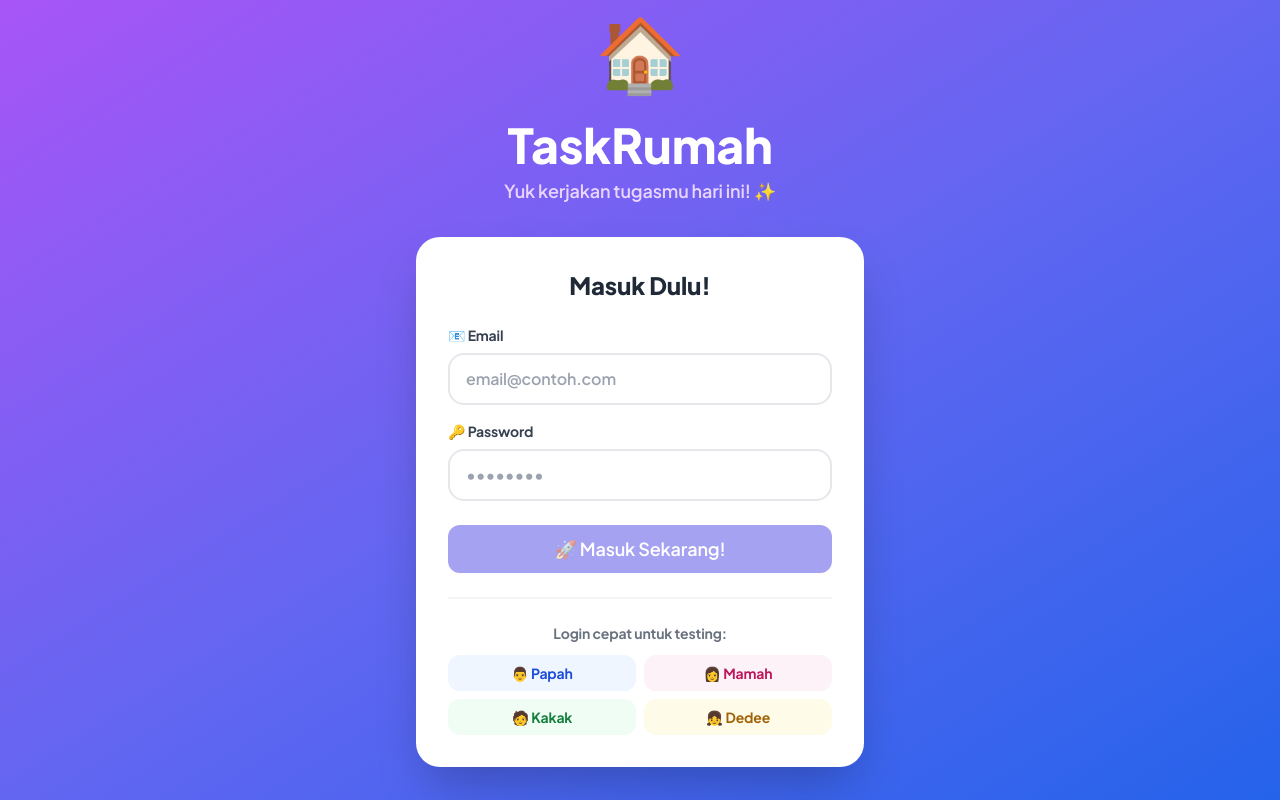
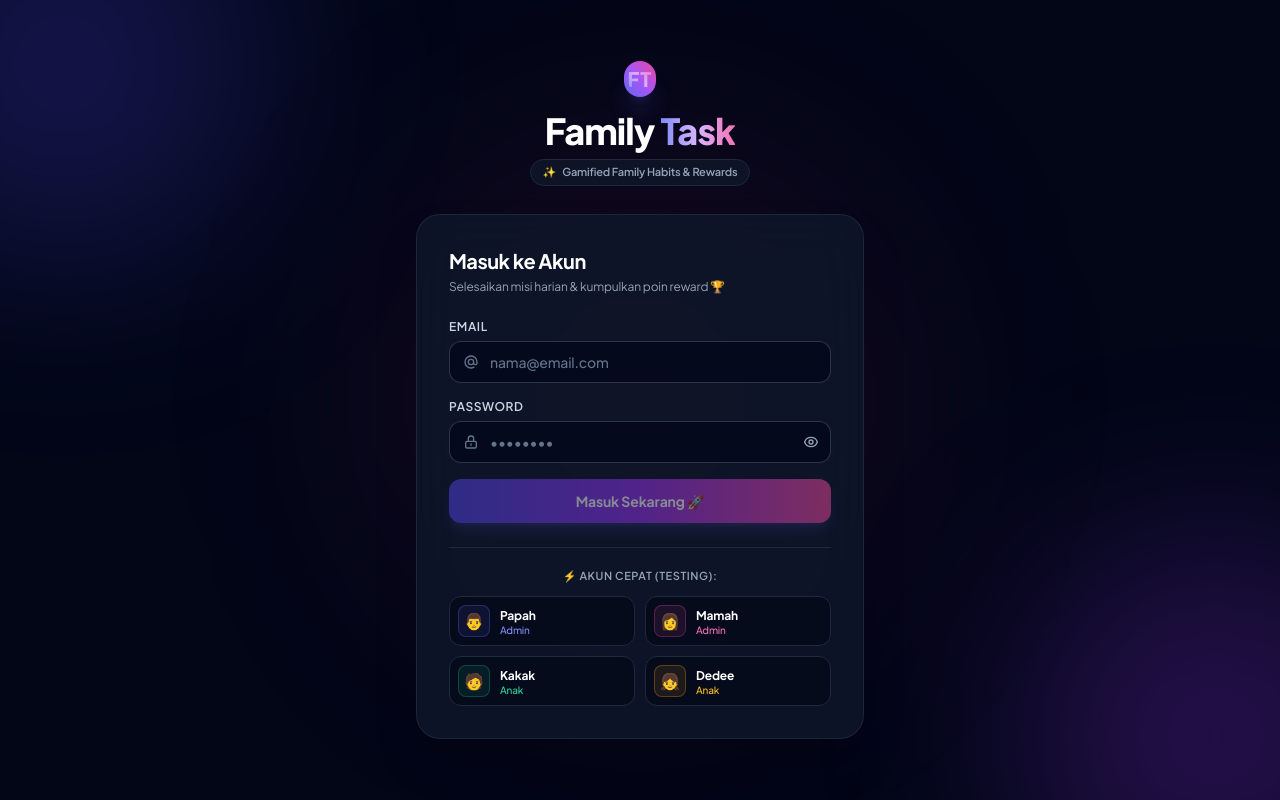
Before and after one commit to andyaloys/taskrumah, an Angular app in the folder frontend/taskrumah-web/: page /login in a window 1280 px wide. Built offline with nearby package versions, Linux system fonts and the light colour scheme.

Commit message:
feat(brand): ganti nama aplikasi menjadi FamilyTask dan redesain halaman login modern gen-z

```diff
--- a/frontend/taskrumah-web/src/app/app.component.ts
+++ b/frontend/taskrumah-web/src/app/app.component.ts
@@ -10,5 +10,5 @@ import { DialogContainerComponent } from './shared/components/dialog-container/d
   styleUrl: './app.component.scss'
 })
 export class AppComponent {
-  title = 'taskrumah-web';
+  title = 'FamilyTask';
 }
--- a/frontend/taskrumah-web/src/app/features/admin/admin-layout/admin-layout.component.ts
+++ b/frontend/taskrumah-web/src/app/features/admin/admin-layout/admin-layout.component.ts
@@ -17,11 +17,11 @@ import { NotificationService } from '../../../core/services/notification.service
           <!-- Brand Header -->
           <div class="p-5 border-b border-slate-800/80 flex items-center justify-between">
             <div class="flex items-center space-x-3">
-              <div class="w-9 h-9 rounded-xl bg-indigo-600 flex items-center justify-center text-white shadow-sm font-bold">
-                TR
+              <div class="w-9 h-9 rounded-xl bg-gradient-to-tr from-indigo-500 to-purple-600 flex items-center justify-center text-white shadow-sm font-black tracking-wider text-sm">
+                FT
               </div>
               <div>
-                <h1 class="font-bold text-white text-base tracking-tight">TaskRumah</h1>
+                <h1 class="font-extrabold text-white text-base tracking-tight">Family<span class="text-indigo-400">Task</span></h1>
                 <p class="text-slate-400 text-xs font-medium">Family Management</p>
               </div>
             </div>
--- a/frontend/taskrumah-web/src/app/features/auth/login/login.component.html
+++ b/frontend/taskrumah-web/src/app/features/auth/login/login.component.html
@@ -1,83 +1,179 @@
-<div class="min-h-screen bg-gradient-to-br from-purple-500 via-indigo-500 to-blue-600 flex items-center justify-center p-4">
-  <div class="w-full max-w-md">
-    <!-- Logo & Title -->
-    <div class="text-center mb-8">
-      <div class="text-7xl mb-4 animate-bounce">🏠</div>
-      <h1 class="text-5xl font-black text-white mb-2">TaskRumah</h1>
-      <p class="text-purple-200 text-lg font-semibold">Yuk kerjakan tugasmu hari ini! ✨</p>
+<div class="min-h-screen bg-slate-950 text-slate-100 flex items-center justify-center p-4 relative overflow-hidden selection:bg-purple-500 selection:text-white">
+  <!-- Dynamic Ambient Glows (Gen-Z Mesh Aesthetics) -->
+  <div class="absolute -top-32 -left-32 w-96 h-96 bg-indigo-600/25 rounded-full blur-[100px] pointer-events-none"></div>
+  <div class="absolute -bottom-32 -right-32 w-96 h-96 bg-purple-600/25 rounded-full blur-[100px] pointer-events-none"></div>
+  <div class="absolute top-1/2 left-1/2 -translate-x-1/2 -translate-y-1/2 w-[500px] h-[500px] bg-pink-600/10 rounded-full blur-[120px] pointer-events-none"></div>
+
+  <div class="w-full max-w-md relative z-10 py-6">
+    <!-- Header / Branding -->
+    <div class="text-center mb-7">
+      <div class="inline-flex p-1 rounded-2xl bg-gradient-to-tr from-indigo-500 via-purple-500 to-pink-500 shadow-xl shadow-indigo-500/20 mb-3.5">
+        <div class="w-13 h-13 rounded-[13px] bg-slate-900 flex items-center justify-center font-black text-xl tracking-wider text-transparent bg-clip-text bg-gradient-to-tr from-indigo-400 via-purple-300 to-pink-400">
+          FT
+        </div>
+      </div>
+      <h1 class="text-3xl sm:text-4xl font-extrabold tracking-tight text-white flex items-center justify-center gap-1.5">
+        <span>Family</span><span class="text-transparent bg-clip-text bg-gradient-to-r from-indigo-400 via-purple-300 to-pink-400">Task</span>
+      </h1>
+      <div class="mt-2 inline-flex items-center gap-1.5 px-3 py-1 rounded-full bg-slate-900/80 border border-slate-800 text-[11px] font-semibold text-slate-400 backdrop-blur-md">
+        <span>✨</span>
+        <span>Gamified Family Habits & Rewards</span>
+      </div>
     </div>
 
-    <!-- Login Card -->
-    <div class="bg-white rounded-3xl shadow-2xl p-8">
-      <h2 class="text-2xl font-black text-gray-800 mb-6 text-center">Masuk Dulu!</h2>
+    <!-- Login Card (Glassmorphism) -->
+    <div class="bg-slate-900/85 backdrop-blur-xl rounded-3xl border border-slate-800/90 shadow-2xl p-6 sm:p-8">
+      <div class="mb-6">
+        <h2 class="text-xl font-bold text-white tracking-tight">Masuk ke Akun</h2>
+        <p class="text-xs text-slate-400 mt-1">Selesaikan misi harian & kumpulkan poin reward 🏆</p>
+      </div>
 
       @if (error()) {
-        <div class="bg-red-50 border-2 border-red-200 text-red-700 p-4 rounded-2xl mb-4 font-semibold">
-          ⚠️ {{ error() }}
+        <div class="bg-rose-500/10 border border-rose-500/30 text-rose-300 p-3.5 rounded-xl mb-5 text-xs font-semibold flex items-start gap-2.5">
+          <svg class="w-4 h-4 text-rose-400 shrink-0 mt-0.5" fill="none" stroke="currentColor" viewBox="0 0 24 24">
+            <path stroke-linecap="round" stroke-linejoin="round" stroke-width="2" d="M12 9v2m0 4h.01m-6.938 4h13.856c1.54 0 2.502-1.667 1.732-3L13.732 4c-.77-1.333-2.694-1.333-3.464 0L3.34 16c-.77 1.333.192 3 1.732 3z"/>
+          </svg>
+          <span>{{ error() }}</span>
         </div>
       }
 
-      <form [formGroup]="form" (ngSubmit)="onSubmit()">
-        <div class="mb-4">
-          <label class="block text-sm font-bold text-gray-700 mb-2">📧 Email</label>
-          <input
-            type="email"
-            formControlName="email"
-            class="w-full px-4 py-3 rounded-2xl border-2 border-gray-200 focus:border-purple-400 focus:outline-none font-semibold transition-all"
-            placeholder="email@contoh.com"
-          />
+      <form [formGroup]="form" (ngSubmit)="onSubmit()" class="space-y-4">
+        <!-- Email Input -->
+        <div>
+          <label class="block text-xs font-semibold text-slate-300 uppercase tracking-wider mb-1.5">
+            Email
+          </label>
+          <div class="relative">
+            <div class="absolute inset-y-0 left-0 pl-3.5 flex items-center pointer-events-none text-slate-500">
+              <svg class="w-4 h-4" fill="none" stroke="currentColor" viewBox="0 0 24 24">
+                <path stroke-linecap="round" stroke-linejoin="round" stroke-width="2" d="M16 12a4 4 0 10-8 0 4 4 0 008 0zm0 0v1.5a2.5 2.5 0 005 0V12a9 9 0 10-9 9m4.5-1.206a8.959 8.959 0 01-4.5 1.207"/>
+              </svg>
+            </div>
+            <input
+              type="email"
+              formControlName="email"
+              placeholder="nama@email.com"
+              class="w-full pl-10 pr-4 py-2.5 rounded-xl bg-slate-950/70 border border-slate-700/80 focus:border-indigo-500 focus:ring-2 focus:ring-indigo-500/30 text-white placeholder-slate-500 text-sm font-medium transition-all outline-none"
+            />
+          </div>
         </div>
 
-        <div class="mb-6">
-          <label class="block text-sm font-bold text-gray-700 mb-2">🔑 Password</label>
-          <input
-            type="password"
-            formControlName="password"
-            class="w-full px-4 py-3 rounded-2xl border-2 border-gray-200 focus:border-purple-400 focus:outline-none font-semibold transition-all"
-            placeholder="••••••••"
-          />
+        <!-- Password Input -->
+        <div>
+          <label class="block text-xs font-semibold text-slate-300 uppercase tracking-wider mb-1.5">
+            Password
+          </label>
+          <div class="relative">
+            <div class="absolute inset-y-0 left-0 pl-3.5 flex items-center pointer-events-none text-slate-500">
+              <svg class="w-4 h-4" fill="none" stroke="currentColor" viewBox="0 0 24 24">
+                <path stroke-linecap="round" stroke-linejoin="round" stroke-width="2" d="M12 15v2m-6 4h12a2 2 0 002-2v-6a2 2 0 00-2-2H6a2 2 0 00-2 2v6a2 2 0 002 2zm10-10V7a4 4 0 00-8 0v4h8z"/>
+              </svg>
+            </div>
+            <input
+              [type]="showPassword() ? 'text' : 'password'"
+              formControlName="password"
+              placeholder="••••••••"
+              class="w-full pl-10 pr-10 py-2.5 rounded-xl bg-slate-950/70 border border-slate-700/80 focus:border-indigo-500 focus:ring-2 focus:ring-indigo-500/30 text-white placeholder-slate-500 text-sm font-medium transition-all outline-none"
+            />
+            <button
+              type="button"
+              (click)="togglePassword()"
+              class="absolute inset-y-0 right-0 pr-3 flex items-center text-slate-400 hover:text-slate-200 transition-colors cursor-pointer"
+              title="Lihat password"
+            >
+              @if (showPassword()) {
+                <svg class="w-4 h-4" fill="none" stroke="currentColor" viewBox="0 0 24 24">
+                  <path stroke-linecap="round" stroke-linejoin="round" stroke-width="2" d="M13.875 18.825A10.05 10.05 0 0112 19c-4.478 0-8.268-2.943-9.543-7a9.97 9.97 0 011.563-3.029m5.858.908a3 3 0 114.243 4.243M9.878 9.878l4.242 4.242M9.88 9.88l-3.29-3.29m7.532 7.532l3.29 3.29M3 3l18 18"/>
+                </svg>
+              } @else {
+                <svg class="w-4 h-4" fill="none" stroke="currentColor" viewBox="0 0 24 24">
+                  <path stroke-linecap="round" stroke-linejoin="round" stroke-width="2" d="M15 12a3 3 0 11-6 0 3 3 0 016 0z"/>
+                  <path stroke-linecap="round" stroke-linejoin="round" stroke-width="2" d="M2.458 12C3.732 7.943 7.523 5 12 5c4.478 0 8.268 2.943 9.542 7-1.274 4.057-5.064 7-9.542 7-4.477 0-8.268-2.943-9.542-7z"/>
+                </svg>
+              }
+            </button>
+          </div>
         </div>
 
+        <!-- Submit Button -->
         <button
           type="submit"
           [disabled]="loading() || form.invalid"
-          class="w-full btn-primary text-lg disabled:opacity-50 disabled:cursor-not-allowed"
+          class="w-full mt-2 bg-gradient-to-r from-indigo-600 via-purple-600 to-pink-500 hover:from-indigo-500 hover:to-pink-400 text-white font-bold py-3 px-6 rounded-xl shadow-lg shadow-indigo-500/25 hover:shadow-indigo-500/40 active:scale-[0.99] transition-all duration-200 text-sm flex items-center justify-center gap-2 cursor-pointer disabled:opacity-50 disabled:cursor-not-allowed"
         >
           @if (loading()) {
-            <span>⏳ Memuat...</span>
+            <div class="w-4 h-4 border-2 border-white border-t-transparent rounded-full animate-spin"></div>
+            <span>Memproses...</span>
           } @else {
-            <span>🚀 Masuk Sekarang!</span>
+            <span>Masuk Sekarang 🚀</span>
           }
         </button>
       </form>
 
-      <!-- Quick Login Buttons -->
-      <div class="mt-6 pt-6 border-t-2 border-gray-100">
-        <p class="text-center text-sm font-bold text-gray-500 mb-3">Login cepat untuk testing:</p>
-        <div class="grid grid-cols-2 gap-2">
+      <!-- Quick Testing Login Section (Aesthetic interactive profile chips) -->
+      <div class="mt-6 pt-5 border-t border-slate-800">
+        <p class="text-center text-[11px] font-semibold text-slate-400 uppercase tracking-wider mb-3">
+          ⚡ Akun Cepat (Testing):
+        </p>
+        <div class="grid grid-cols-2 gap-2.5">
+          <!-- Papah -->
           <button
+            type="button"
             (click)="quickLogin('ayah@taskrumah.com', 'Ayah@123')"
-            class="bg-blue-50 hover:bg-blue-100 text-blue-700 font-bold py-2 px-4 rounded-xl text-sm transition-all"
+            class="group flex items-center gap-2.5 p-2 rounded-xl bg-slate-950/60 hover:bg-slate-800/80 border border-slate-800 hover:border-indigo-500/50 transition-all text-left cursor-pointer"
           >
-            👨 Papah
+            <div class="w-8 h-8 rounded-lg bg-indigo-500/10 border border-indigo-500/30 flex items-center justify-center text-base shrink-0 group-hover:scale-110 transition-transform">
+              👨
+            </div>
+            <div class="overflow-hidden">
+              <p class="text-xs font-bold text-white leading-tight">Papah</p>
+              <p class="text-[10px] text-indigo-400 font-medium leading-none mt-0.5">Admin</p>
+            </div>
           </button>
+
+          <!-- Mamah -->
           <button
+            type="button"
             (click)="quickLogin('ibu@taskrumah.com', 'Ibu@123')"
-            class="bg-pink-50 hover:bg-pink-100 text-pink-700 font-bold py-2 px-4 rounded-xl text-sm transition-all"
+            class="group flex items-center gap-2.5 p-2 rounded-xl bg-slate-950/60 hover:bg-slate-800/80 border border-slate-800 hover:border-pink-500/50 transition-all text-left cursor-pointer"
           >
-            👩 Mamah
+            <div class="w-8 h-8 rounded-lg bg-pink-500/10 border border-pink-500/30 flex items-center justify-center text-base shrink-0 group-hover:scale-110 transition-transform">
+              👩
+            </div>
+            <div class="overflow-hidden">
+              <p class="text-xs font-bold text-white leading-tight">Mamah</p>
+              <p class="text-[10px] text-pink-400 font-medium leading-none mt-0.5">Admin</p>
+            </div>
           </button>
+
+          <!-- Kakak -->
           <button
+            type="button"
             (click)="quickLogin('anak1@taskrumah.com', 'Anak1@123')"
-            class="bg-green-50 hover:bg-green-100 text-green-700 font-bold py-2 px-4 rounded-xl text-sm transition-all"
+            class="group flex items-center gap-2.5 p-2 rounded-xl bg-slate-950/60 hover:bg-slate-800/80 border border-slate-800 hover:border-emerald-500/50 transition-all text-left cursor-pointer"
           >
-            🧑 Kakak
+            <div class="w-8 h-8 rounded-lg bg-emerald-500/10 border border-emerald-500/30 flex items-center justify-center text-base shrink-0 group-hover:scale-110 transition-transform">
+              🧑
+            </div>
+            <div class="overflow-hidden">
+              <p class="text-xs font-bold text-white leading-tight">Kakak</p>
+              <p class="text-[10px] text-emerald-400 font-medium leading-none mt-0.5">Anak</p>
+            </div>
           </button>
+
+          <!-- Dedee -->
           <button
+            type="button"
             (click)="quickLogin('anak2@taskrumah.com', 'Anak2@123')"
-            class="bg-yellow-50 hover:bg-yellow-100 text-yellow-700 font-bold py-2 px-4 rounded-xl text-sm transition-all"
+            class="group flex items-center gap-2.5 p-2 rounded-xl bg-slate-950/60 hover:bg-slate-800/80 border border-slate-800 hover:border-amber-500/50 transition-all text-left cursor-pointer"
           >
-            👧 Dedee
+            <div class="w-8 h-8 rounded-lg bg-amber-500/10 border border-amber-500/30 flex items-center justify-center text-base shrink-0 group-hover:scale-110 transition-transform">
+              👧
+            </div>
+            <div class="overflow-hidden">
+              <p class="text-xs font-bold text-white leading-tight">Dedee</p>
+              <p class="text-[10px] text-amber-400 font-medium leading-none mt-0.5">Anak</p>
+            </div>
           </button>
         </div>
       </div>
--- a/frontend/taskrumah-web/src/app/features/auth/login/login.component.ts
+++ b/frontend/taskrumah-web/src/app/features/auth/login/login.component.ts
@@ -16,12 +16,17 @@ export class LoginComponent {
   form: FormGroup;
   loading = signal(false);
   error = signal('');
+  showPassword = signal(false);
 
   constructor(private fb: FormBuilder, private auth: AuthService, private router: Router) {
     this.form = this.fb.group({
       email: ['', [Validators.required, Validators.email]],
       password: ['', Validators.required]
     });
+  }
+
+  togglePassword() {
+    this.showPassword.update(v => !v);
   }
 
   onSubmit() {
--- a/frontend/taskrumah-web/src/app/features/child/child-layout/child-layout.component.ts
+++ b/frontend/taskrumah-web/src/app/features/child/child-layout/child-layout.component.ts
@@ -14,11 +14,11 @@ import { NotificationService } from '../../../core/services/notification.service
       <header class="bg-white border-b border-slate-200/80 sticky top-0 z-30 shadow-2xs">
         <div class="max-w-md mx-auto px-4 py-2.5 flex items-center justify-between">
           <div class="flex items-center space-x-2.5">
-            <div class="w-8 h-8 rounded-xl bg-slate-900 text-white font-bold flex items-center justify-center text-xs shadow-2xs">
-              TR
+            <div class="w-8 h-8 rounded-xl bg-gradient-to-tr from-indigo-600 to-purple-600 text-white font-black flex items-center justify-center text-xs shadow-2xs tracking-wider">
+              FT
             </div>
             <div>
-              <span class="font-bold text-sm tracking-tight text-slate-900 block leading-tight">TaskRumah</span>
+              <span class="font-extrabold text-sm tracking-tight text-slate-900 block leading-tight">Family<span class="text-indigo-600">Task</span></span>
               <span class="text-[10px] text-slate-400 font-medium block leading-none">Hai, {{ currentUser()?.name }}</span>
             </div>
           </div>
--- a/frontend/taskrumah-web/src/index.html
+++ b/frontend/taskrumah-web/src/index.html
@@ -2,7 +2,7 @@
 <html lang="id">
 <head>
   <meta charset="utf-8">
-  <title>TaskRumah - Kelola Tugas & Hadiah Anak</title>
+  <title>FamilyTask - Kelola Tugas & Hadiah Anak</title>
   <base href="/">
   <meta name="viewport" content="width=device-width, initial-scale=1, maximum-scale=1, user-scalable=no, viewport-fit=cover">
   <link rel="icon" type="image/svg+xml" href="assets/icons/icon.svg">
@@ -16,12 +16,12 @@
   <!-- PWA Manifest & Colors -->
   <link rel="manifest" href="manifest.webmanifest">
   <meta name="theme-color" content="#4f46e5">
-  <meta name="description" content="Aplikasi pembiasaan mandiri dan penghargaan tugas rumah anak">
+  <meta name="description" content="FamilyTask - Aplikasi pembiasaan mandiri dan penghargaan tugas keluarga">
 
   <!-- iOS / Apple Web App Meta -->
   <meta name="apple-mobile-web-app-capable" content="yes">
   <meta name="apple-mobile-web-app-status-bar-style" content="black-translucent">
-  <meta name="apple-mobile-web-app-title" content="TaskRumah">
+  <meta name="apple-mobile-web-app-title" content="FamilyTask">
   <link rel="apple-touch-icon" href="assets/icons/icon-192x192.png">
 </head>
 <body class="bg-slate-50 antialiased selection:bg-purple-500 selection:text-white">
@@ -29,9 +29,9 @@
   <script>
     if ('serviceWorker' in navigator) {
       window.addEventListener('load', () => {
-        navigator.serviceWorker.register('/sw.js?v=3')
+        navigator.serviceWorker.register('/sw.js?v=4')
           .then((reg) => {
-            console.log('TaskRumah PWA Service Worker terdaftar:', reg.scope);
+            console.log('FamilyTask PWA Service Worker terdaftar:', reg.scope);
             reg.update();
           })
           .catch((err) => console.warn('Gagal mendaftarkan Service Worker:', err));
```
Also changed, not shown: frontend/taskrumah-web/src/manifest.webmanifest.
